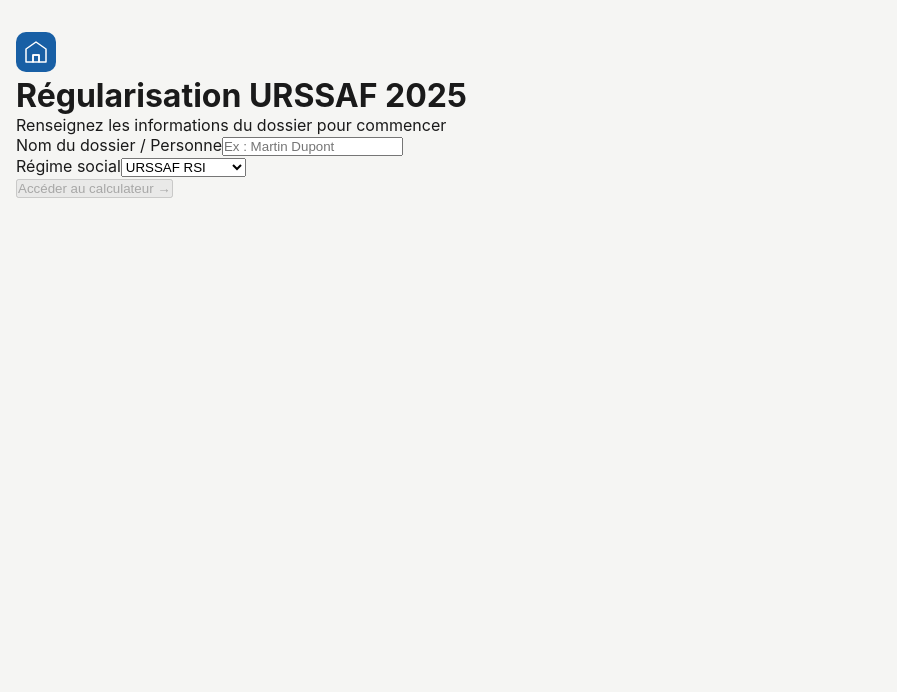
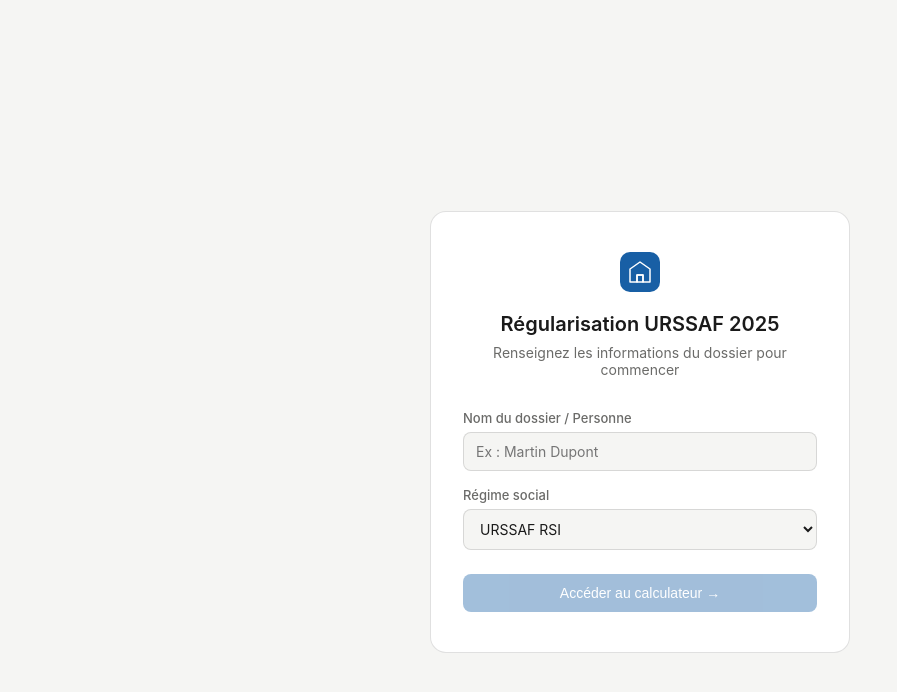
Before and after one commit to Wutox/urssaf-tns, a React (Vite) app: page / in a window 1280 px wide. Shown: the top 692 px of the page, without its empty margins (0-897 px from the left). Built offline with nearby package versions, Linux system fonts and the light colour scheme.

Commit message:
feat: styles page d'accueil

```diff
--- a/src/App.module.css
+++ b/src/App.module.css
@@ -252,3 +252,131 @@
 }
 
 .refSection { margin-bottom: 1.5rem; }
+
+
+/* ── Page d'accueil ── */
+.homeWrap {
+  min-height: 100vh;
+  display: flex;
+  align-items: center;
+  justify-content: center;
+  padding: 2rem 1rem;
+}
+
+.homeCard {
+  background: var(--bg-primary);
+  border-radius: 16px;
+  border: 0.5px solid var(--border);
+  padding: 2.5rem 2rem;
+  width: 100%;
+  max-width: 420px;
+  text-align: center;
+}
+
+.homeLogo {
+  display: flex;
+  justify-content: center;
+  margin-bottom: 1.25rem;
+}
+
+.homeTitle {
+  font-size: 20px;
+  font-weight: 600;
+  color: var(--text-primary);
+  margin-bottom: 0.5rem;
+}
+
+.homeSubtitle {
+  font-size: 14px;
+  color: var(--text-secondary);
+  margin-bottom: 2rem;
+}
+
+.homeForm {
+  display: flex;
+  flex-direction: column;
+  gap: 1rem;
+  text-align: left;
+}
+
+.homeField {
+  display: flex;
+  flex-direction: column;
+  gap: 6px;
+}
+
+.homeLabel {
+  font-size: 13px;
+  font-weight: 500;
+  color: var(--text-secondary);
+}
+
+.homeInput, .homeSelect {
+  width: 100%;
+  padding: 10px 12px;
+  font-size: 14px;
+  border: 0.5px solid var(--border);
+  border-radius: 8px;
+  background: var(--bg-secondary);
+  color: var(--text-primary);
+  font-family: inherit;
+  transition: border-color 0.15s;
+}
+
+.homeInput:focus, .homeSelect:focus {
+  outline: none;
+  border-color: var(--blue);
+  box-shadow: 0 0 0 2px rgba(24, 95, 165, 0.12);
+}
+
+.homeBtn {
+  width: 100%;
+  padding: 11px;
+  margin-top: 0.5rem;
+  font-size: 14px;
+  font-weight: 500;
+  color: white;
+  background: var(--blue);
+  border: none;
+  border-radius: 8px;
+  cursor: pointer;
+  transition: opacity 0.15s;
+}
+
+.homeBtn:hover { opacity: 0.88; }
+.homeBtn:disabled { opacity: 0.4; cursor: not-allowed; }
+
+/* ── Header avec meta ── */
+.headerMeta {
+  display: flex;
+  align-items: center;
+  gap: 6px;
+  margin-top: 3px;
+}
+
+.metaItem {
+  font-size: 13px;
+  color: var(--text-secondary);
+}
+
+.metaDot {
+  font-size: 13px;
+  color: var(--text-muted);
+}
+
+.backBtn {
+  font-size: 13px;
+  color: var(--text-secondary);
+  background: none;
+  border: 0.5px solid var(--border);
+  border-radius: 6px;
+  padding: 6px 12px;
+  cursor: pointer;
+  transition: color 0.15s, border-color 0.15s;
+  white-space: nowrap;
+}
+
+.backBtn:hover {
+  color: var(--text-primary);
+  border-color: var(--border-hover);
+}
```
